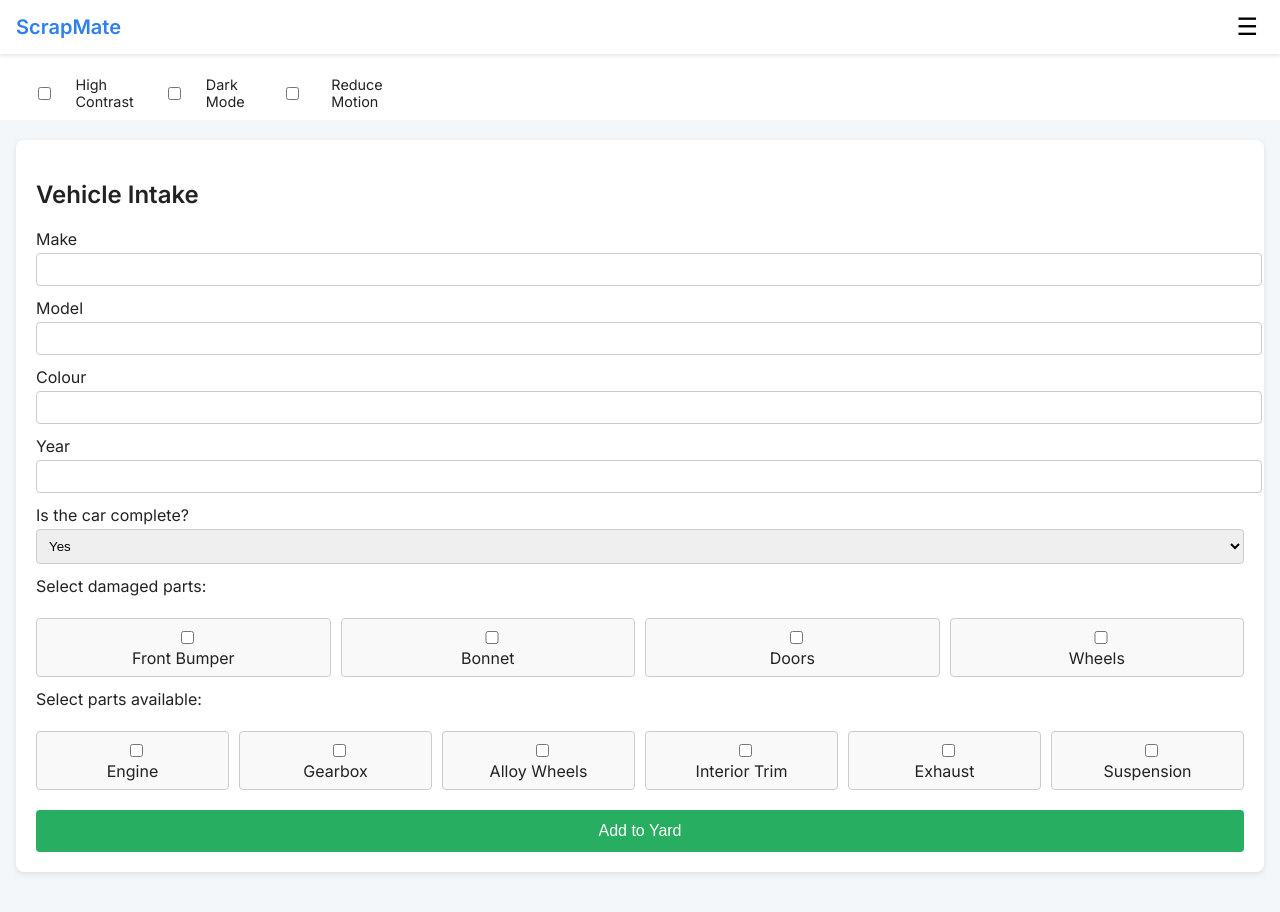
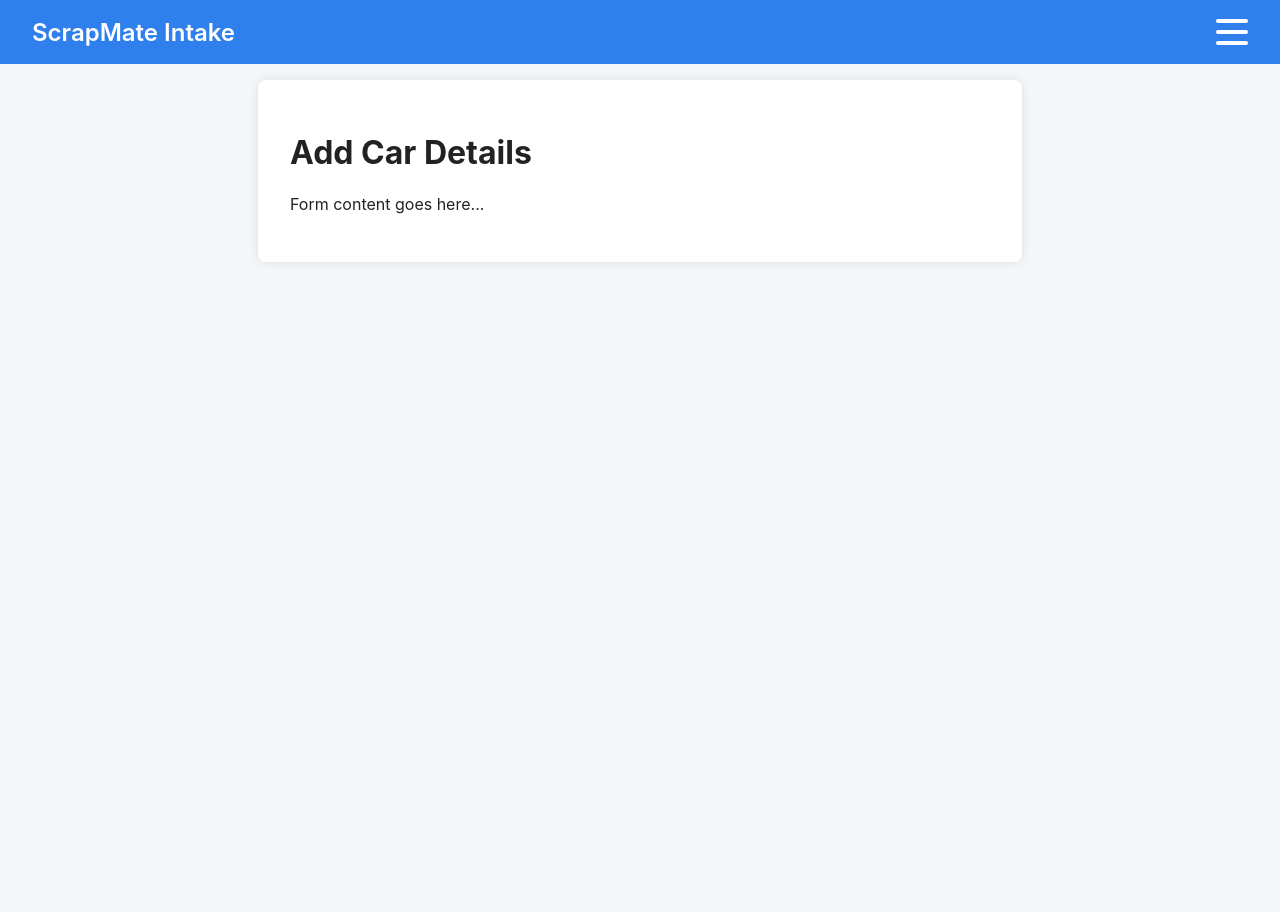
Before and after one commit to Cualabeer/Scrap-mate-inv, a plain HTML site: page index.html in a window 1280 px wide. After the commit the page ends 800 px from the top, so only its background shows below. Drawn offline with Linux system fonts and the light colour scheme.

Commit message:
Update index.html

```diff
--- a/index.html
+++ b/index.html
@@ -2,185 +2,187 @@
 <html lang="en">
 <head>
 <meta charset="UTF-8" />
-  <meta name="viewport" content="width=device-width, initial-scale=1.0"/>
-  <title>ScrapMate – Intake Form</title>
+<meta name="viewport" content="width=device-width, initial-scale=1" />
+<title>ScrapMate Intake Form</title>
 <style>
-    @import url('https://fonts.googleapis.com/css2?family=Inter:wght@300;400;600&display=swap');
-    :root {
-      --bg: #f4f7fa;
-      --card: #fff;
-      --primary: #2f80ed;
-      --secondary: #27ae60;
-      --text: #222;
-      --contrast-bg: #000;
-      --contrast-text: #fff;
-    }
   body {
     font-family: 'Inter', sans-serif;
-      background: var(--bg);
-      color: var(--text);
+    background: #f4f7fa;
+    color: #222;
     margin: 0;
-      transition: background 0.3s, color 0.3s;
+    padding: 0;
+    min-height: 100vh;
+    overflow-x: hidden;
   }
-    body.dark-mode { background: #1e1e1e; color: #eee; }
-    body.high-contrast { background: var(--contrast-bg); color: var(--contrast-text); }
-
   header {
+    background: #2f80ed;
+    color: white;
+    padding: 1rem 2rem;
+    font-size: 1.5rem;
+    font-weight: 600;
+    position: relative;
+    z-index: 1001;
     display: flex;
     justify-content: space-between;
     align-items: center;
-      background: var(--card);
-      padding: 12px 16px;
-      box-shadow: 0 2px 4px rgba(0,0,0,0.1);
-      position: sticky;
-      top: 0;
-      z-index: 100;
   }
-    .logo { font-size: 1.25rem; font-weight: bold; color: var(--primary); }
-    .menu-btn { font-size: 1.5rem; background: none; border: none; cursor: pointer; }
-
-    nav { display: none; position: absolute; top: 58px; left: 0; width: 100%; background: var(--card); }
-    nav.show { display: block; }
-    nav a {
-      display: block; padding: 12px 16px; text-decoration: none; color: var(--text);
-      border-bottom: 1px solid #eee;
+  /* Hamburger button */
+  #menuToggle {
+    background: none;
+    border: none;
+    cursor: pointer;
+    width: 2rem;
+    height: 2rem;
+    display: flex;
+    flex-direction: column;
+    justify-content: space-around;
+    padding: 0;
+    box-sizing: border-box;
+  }
+  #menuToggle span {
+    width: 2rem;
+    height: 0.25rem;
+    background: white;
+    border-radius: 2px;
+    transition: all 0.3s linear;
+  }
+  /* Overlay background and nav container */
+  #overlayNav {
+    position: fixed;
+    top: 0; left: 0; right: 0; bottom: 0;
+    background: rgba(0,0,0,0.4);
+    backdrop-filter: blur(5px);
+    -webkit-backdrop-filter: blur(5px);
+    opacity: 0;
+    pointer-events: none;
+    transition: opacity 0.3s ease;
+    z-index: 1000;
+    display: flex;
+    justify-content: flex-start;
+  }
+  #overlayNav.open {
+    opacity: 1;
+    pointer-events: auto;
+  }
+  nav#navMenu {
+    background: #1c60d6;
+    width: 260px;
+    padding: 2rem 1.5rem;
+    display: flex;
+    flex-direction: column;
+    gap: 1rem;
+    color: white;
+    height: 100vh;
+    box-sizing: border-box;
+  }
+  nav#navMenu a {
+    color: white;
+    text-decoration: none;
+    font-weight: 600;
+    font-size: 1.2rem;
+    padding: 0.5rem 0.8rem;
+    border-radius: 5px;
+    transition: background-color 0.2s ease;
+  }
+  nav#navMenu a:hover,
+  nav#navMenu a:focus {
+    background-color: #144ea0;
+    outline: none;
+  }
+  /* Close button inside menu */
+  #closeMenuBtn {
+    background: none;
+    border: none;
+    color: white;
+    font-size: 1.4rem;
+    font-weight: 700;
+    cursor: pointer;
+    align-self: flex-end;
+    margin-bottom: 1rem;
   }
 
-    .accessibility-toggles {
-      padding: 10px 16px;
-      display: flex;
-      gap: 12px;
-      flex-wrap: wrap;
-      background: var(--card);
-      font-size: 0.9rem;
-    }
-    .accessibility-toggles label { display: flex; align-items: center; gap: 4px; }
-
+  /* Main content styling */
   main {
-      padding: 20px 16px;
-    }
-    .card {
-      background: var(--card);
-      padding: 20px;
+    padding: 2rem;
+    max-width: 700px;
+    margin: 0 auto;
+    background: white;
+    box-shadow: 0 0 10px rgb(0 0 0 / 0.1);
     border-radius: 8px;
-      box-shadow: 0 2px 6px rgba(0,0,0,0.1);
-      margin-bottom: 20px;
-    }
-
-    label {
-      display: block;
-      margin-top: 12px;
-      font-weight: 500;
-    }
-    input, select {
-      width: 100%;
-      padding: 8px;
-      margin-top: 4px;
-      border: 1px solid #ccc;
-      border-radius: 4px;
-    }
-    .part-grid {
-      display: grid;
-      grid-template-columns: repeat(auto-fit, minmax(130px, 1fr));
-      gap: 10px;
-      margin-top: 10px;
-    }
-    .part-grid label {
-      border: 1px solid #ccc;
-      padding: 8px;
-      border-radius: 4px;
-      background: #f9f9f9;
-      cursor: pointer;
-      text-align: center;
-    }
-    .submit-btn {
-      margin-top: 20px;
-      background: var(--secondary);
-      color: white;
-      padding: 12px;
-      border: none;
-      border-radius: 4px;
-      width: 100%;
-      font-size: 1rem;
-      cursor: pointer;
+    margin-top: 1rem;
   }
 </style>
 </head>
 <body>
+
   <header>
-    <div class="logo">ScrapMate</div>
-    <button class="menu-btn" id="menuToggle">☰</button>
+    ScrapMate Intake
+    <button id="menuToggle" aria-label="Open menu" aria-expanded="false" aria-controls="overlayNav">
+      <span></span>
+      <span></span>
+      <span></span>
+    </button>
   </header>
 
-  <nav id="navMenu">
-    <a href="#">Home</a>
-    <a href="#">New Intake</a>
+  <div id="overlayNav" role="dialog" aria-modal="true" aria-labelledby="navTitle" tabindex="-1">
+    <nav id="navMenu" aria-label="Primary Navigation">
+      <button id="closeMenuBtn" aria-label="Close menu">&times;</button>
+      <a href="index.html" aria-current="page">Home</a>
+      <a href="#">Add Car</a>
       <a href="#">Inventory</a>
       <a href="#">Settings</a>
+      <a href="admin.html">Admin Page</a>
     </nav>
-
-  <div class="accessibility-toggles">
-    <label><input type="checkbox" id="toggle-contrast"/> High Contrast</label>
-    <label><input type="checkbox" id="toggle-theme"/> Dark Mode</label>
-    <label><input type="checkbox" id="toggle-motion"/> Reduce Motion</label>
   </div>
 
   <main>
-    <form class="card">
-      <h2>Vehicle Intake</h2>
-      <label for="make">Make</label>
-      <input id="make" name="make" type="text" required />
-
-      <label for="model">Model</label>
-      <input id="model" name="model" type="text" required />
-
-      <label for="colour">Colour</label>
-      <input id="colour" name="colour" type="text" required />
-
-      <label for="year">Year</label>
-      <input id="year" name="year" type="number" required />
-
-      <label for="complete">Is the car complete?</label>
-      <select id="complete" name="complete">
-        <option value="yes">Yes</option>
-        <option value="no">No – some parts missing/damaged</option>
-      </select>
-
-      <label>Select damaged parts:</label>
-      <div class="part-grid">
-        <label><input type="checkbox" name="damaged" value="Front Bumper" /> Front Bumper</label>
-        <label><input type="checkbox" name="damaged" value="Bonnet" /> Bonnet</label>
-        <label><input type="checkbox" name="damaged" value="Doors" /> Doors</label>
-        <label><input type="checkbox" name="damaged" value="Wheels" /> Wheels</label>
-      </div>
-
-      <label>Select parts available:</label>
-      <div class="part-grid">
-        <label><input type="checkbox" name="parts" value="Engine" /> Engine</label>
-        <label><input type="checkbox" name="parts" value="Gearbox" /> Gearbox</label>
-        <label><input type="checkbox" name="parts" value="Alloy Wheels" /> Alloy Wheels</label>
-        <label><input type="checkbox" name="parts" value="Interior Trim" /> Interior Trim</label>
-        <label><input type="checkbox" name="parts" value="Exhaust" /> Exhaust</label>
-        <label><input type="checkbox" name="parts" value="Suspension" /> Suspension</label>
-      </div>
-
-      <button type="submit" class="submit-btn">Add to Yard</button>
-    </form>
+    <h1>Add Car Details</h1>
+    <!-- Your form goes here -->
+    <p>Form content goes here...</p>
   </main>
 
 <script>
-    document.getElementById('menuToggle').onclick = () => {
-      document.getElementById('navMenu').classList.toggle('show');
-    };
-    document.getElementById('toggle-contrast').onchange = e => {
-      document.body.classList.toggle('high-contrast', e.target.checked);
-    };
-    document.getElementById('toggle-theme').onchange = e => {
-      document.body.classList.toggle('dark-mode', e.target.checked);
-    };
-    document.getElementById('toggle-motion').onchange = e => {
-      document.body.style.transition = e.target.checked ? 'none' : '';
-    };
+  const menuToggle = document.getElementById('menuToggle');
+  const overlayNav = document.getElementById('overlayNav');
+  const closeMenuBtn = document.getElementById('closeMenuBtn');
+
+  function openMenu() {
+    overlayNav.classList.add('open');
+    menuToggle.setAttribute('aria-expanded', 'true');
+    // Focus first link for accessibility
+    overlayNav.querySelector('nav a').focus();
+    // Prevent background scroll
+    document.body.style.overflow = 'hidden';
+  }
+  function closeMenu() {
+    overlayNav.classList.remove('open');
+    menuToggle.setAttribute('aria-expanded', 'false');
+    menuToggle.focus();
+    // Restore scroll
+    document.body.style.overflow = '';
+  }
+
+  menuToggle.addEventListener('click', () => {
+    if (overlayNav.classList.contains('open')) {
+      closeMenu();
+    } else {
+      openMenu();
+    }
+  });
+  closeMenuBtn.addEventListener('click', closeMenu);
+
+  // Close menu on Escape key press
+  document.addEventListener('keydown', e => {
+    if (e.key === 'Escape' && overlayNav.classList.contains('open')) {
+      closeMenu();
+    }
+  });
+
+  // Click outside nav closes menu
+  overlayNav.addEventListener('click', e => {
+    if (e.target === overlayNav) closeMenu();
+  });
 </script>
+
 </body>
 </html>
```
Lines whose indentation alone changed are shown as unchanged.
